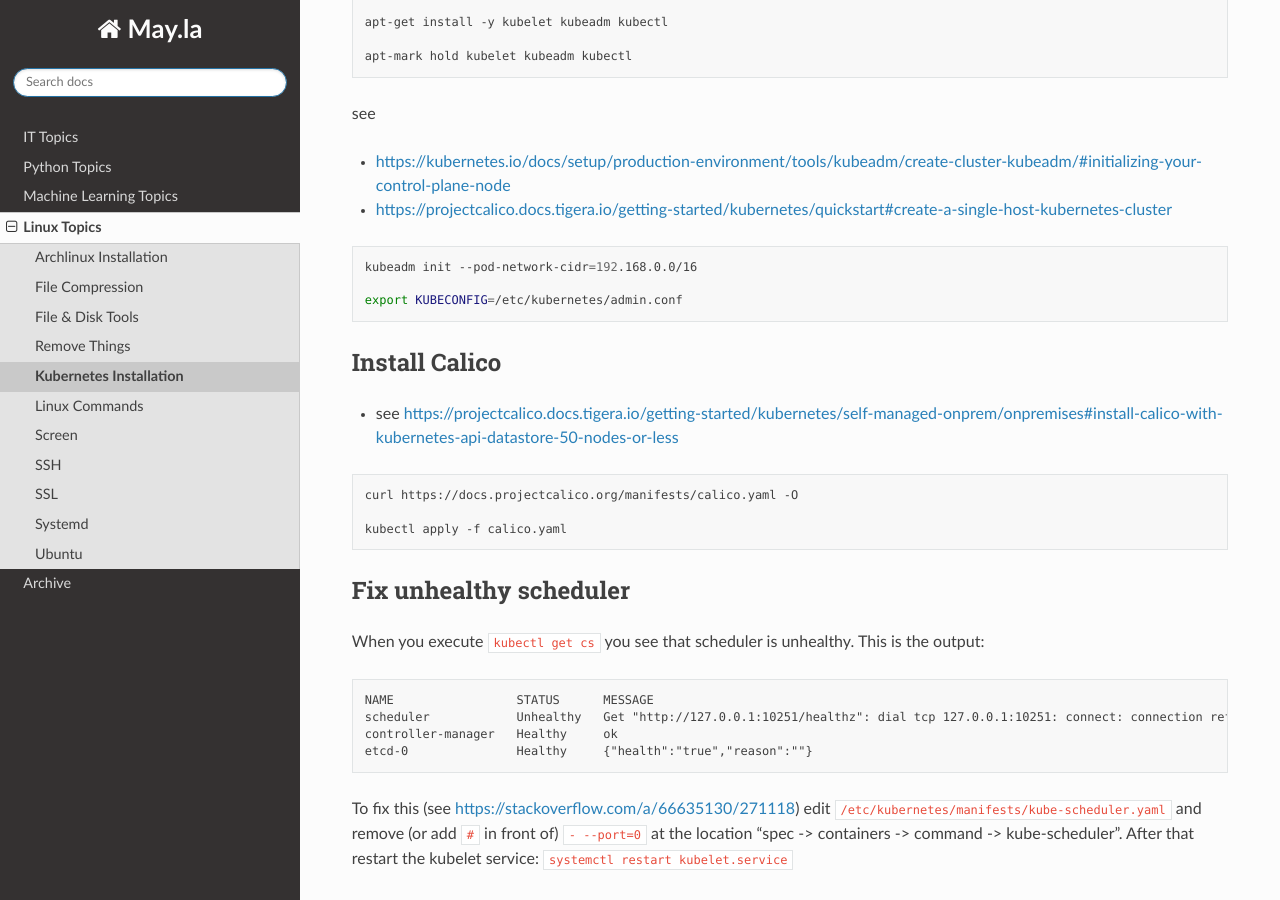
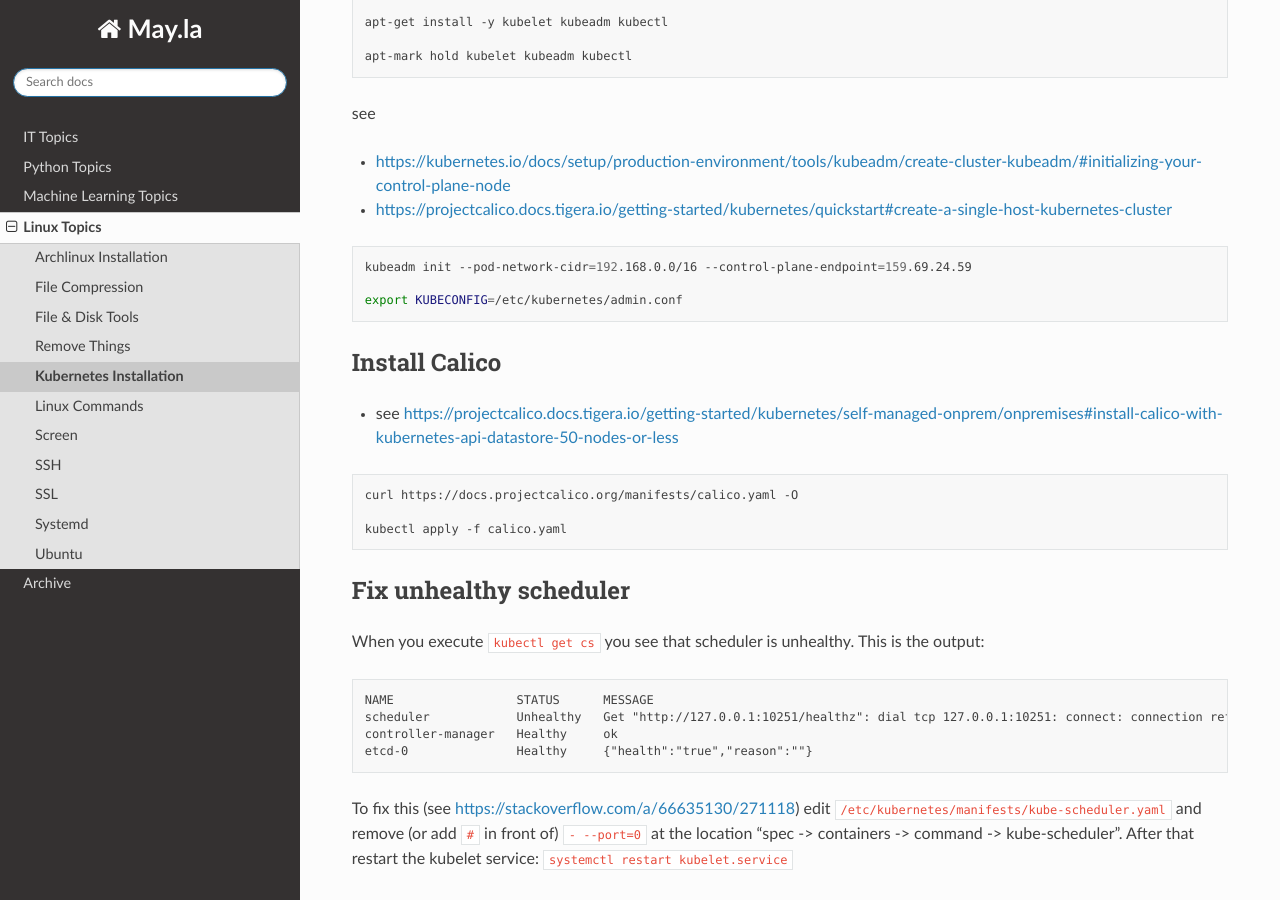
Before and after one commit to PhilipMay/May.la, a Sphinx documentation site: the page built from source/linux/kubernetes-install.md, in a window 1280 px wide and 900 px high, scrolled down 1927 px. Built offline with Sphinx 7.4.7 and the Read the Docs theme 2.0.0, drawn with Linux system fonts in a browser that asks for light colours.

Commit message:
Update kubernetes-install.md

````diff
--- a/source/linux/kubernetes-install.md
+++ b/source/linux/kubernetes-install.md
@@ -96,7 +96,7 @@ see
 - https://kubernetes.io/docs/setup/production-environment/tools/kubeadm/create-cluster-kubeadm/#initializing-your-control-plane-node
 - https://projectcalico.docs.tigera.io/getting-started/kubernetes/quickstart#create-a-single-host-kubernetes-cluster
 ```bash
-kubeadm init --pod-network-cidr=192.168.0.0/16
+kubeadm init --pod-network-cidr=192.168.0.0/16 --control-plane-endpoint=159.69.24.59
 
 export KUBECONFIG=/etc/kubernetes/admin.conf
 ```
````
